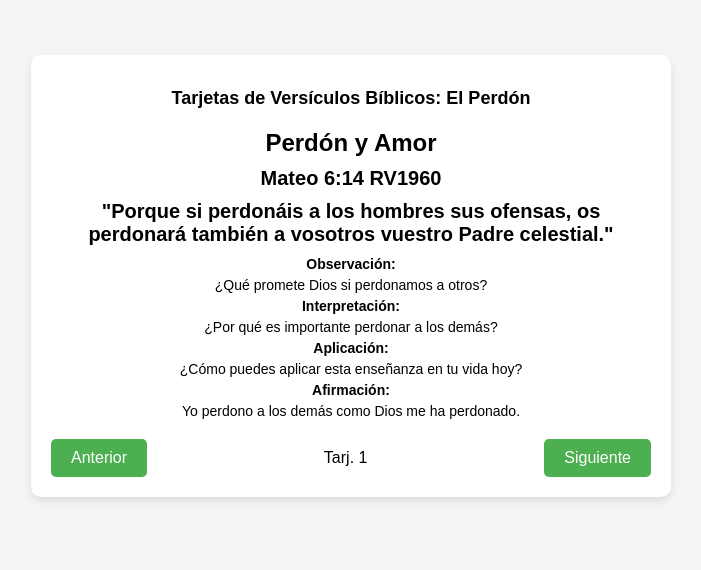
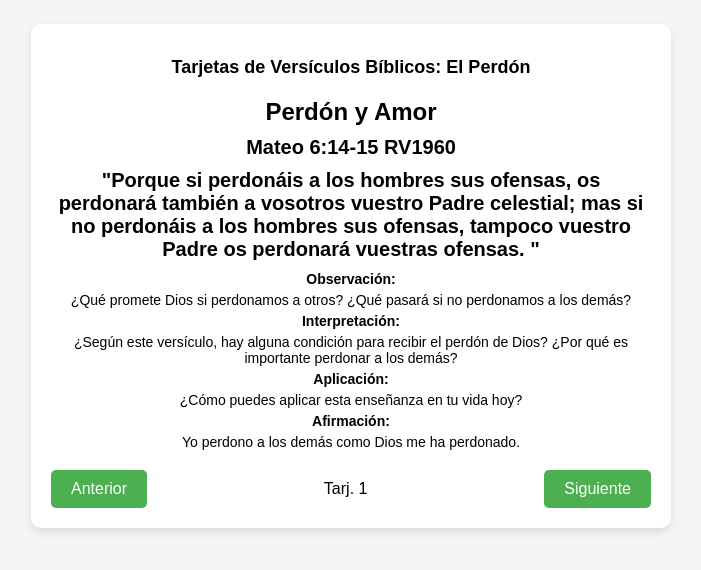
Before and after one commit to CDMProyectos/memoriza-la-biblia, a plain HTML site: page index.html in a window 1280 px wide. Shown: the part 124-694 px from the top of the page, without its empty margins (289-990 px from the left). Drawn offline with Linux system fonts and the light colour scheme.

Commit message:
Update index.html

```diff
--- a/index.html
+++ b/index.html
@@ -120,10 +120,10 @@
         const cards = [
             {
                 title: "Perdón y Amor",
-                verse: "\"Porque si perdonáis a los hombres sus ofensas, os perdonará también a vosotros vuestro Padre celestial.\"",
-                citation: "Mateo 6:14 RV1960",
-                observation: "¿Qué promete Dios si perdonamos a otros?",
-                interpretation: "¿Por qué es importante perdonar a los demás?",
+                verse: "\"Porque si perdonáis a los hombres sus ofensas, os perdonará también a vosotros vuestro Padre celestial; mas si no perdonáis a los hombres sus ofensas, tampoco vuestro Padre os perdonará vuestras ofensas. \"",
+                citation: "Mateo 6:14-15 RV1960",
+                observation: "¿Qué promete Dios si perdonamos a otros? ¿Qué pasará si no perdonamos a los demás?",
+                interpretation: "¿Según este versículo, hay alguna condición para recibir el perdón de Dios? ¿Por qué es importante perdonar a los demás?",
                 application: "¿Cómo puedes aplicar esta enseñanza en tu vida hoy?",
                 affirmation: "Yo perdono a los demás como Dios me ha perdonado."
             },
```
